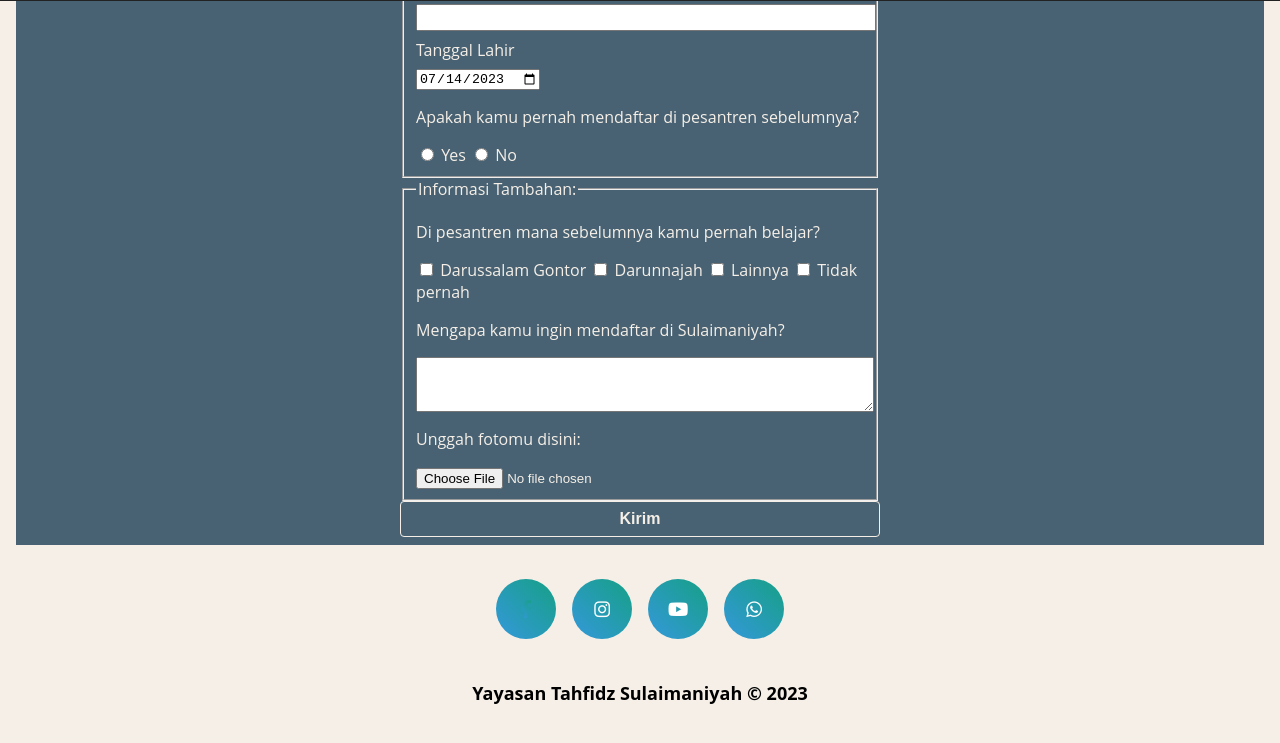
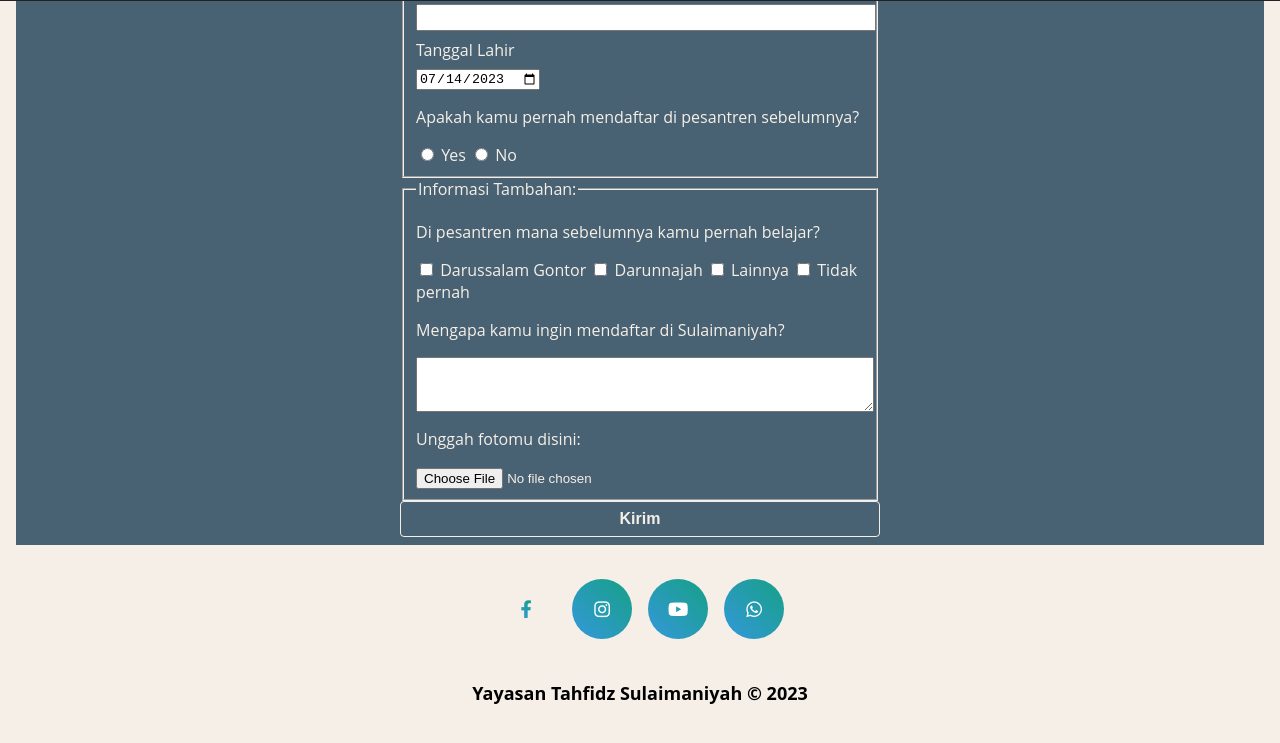
Before and after one commit to revou-fsse-3/milestone-1-SarraNutrisia, a plain HTML site: page index.html in a window 1280 px wide. In both pictures the pointer is over the link 526 px from the left and 4215 px from the top of the page. Shown: the part 3607-4350 px from the top of the page. Drawn offline with Linux system fonts and the light colour scheme; a web font is replaced by a local one.

Commit message:
Changing Image on Readme and Edit Styling on CSS

```diff
--- a/style.css
+++ b/style.css
@@ -403,7 +403,7 @@
   }
 
   .tombol-sosmed a:hover::before{
-    trasnform: scale(0);
+    transform: scale(0);
   }
 
   .tombol-sosmed a i{
```
Also changed, not shown: images/readme/How_to_Set_Up_Social_Media_Buttons_2.png, 1 other file.
